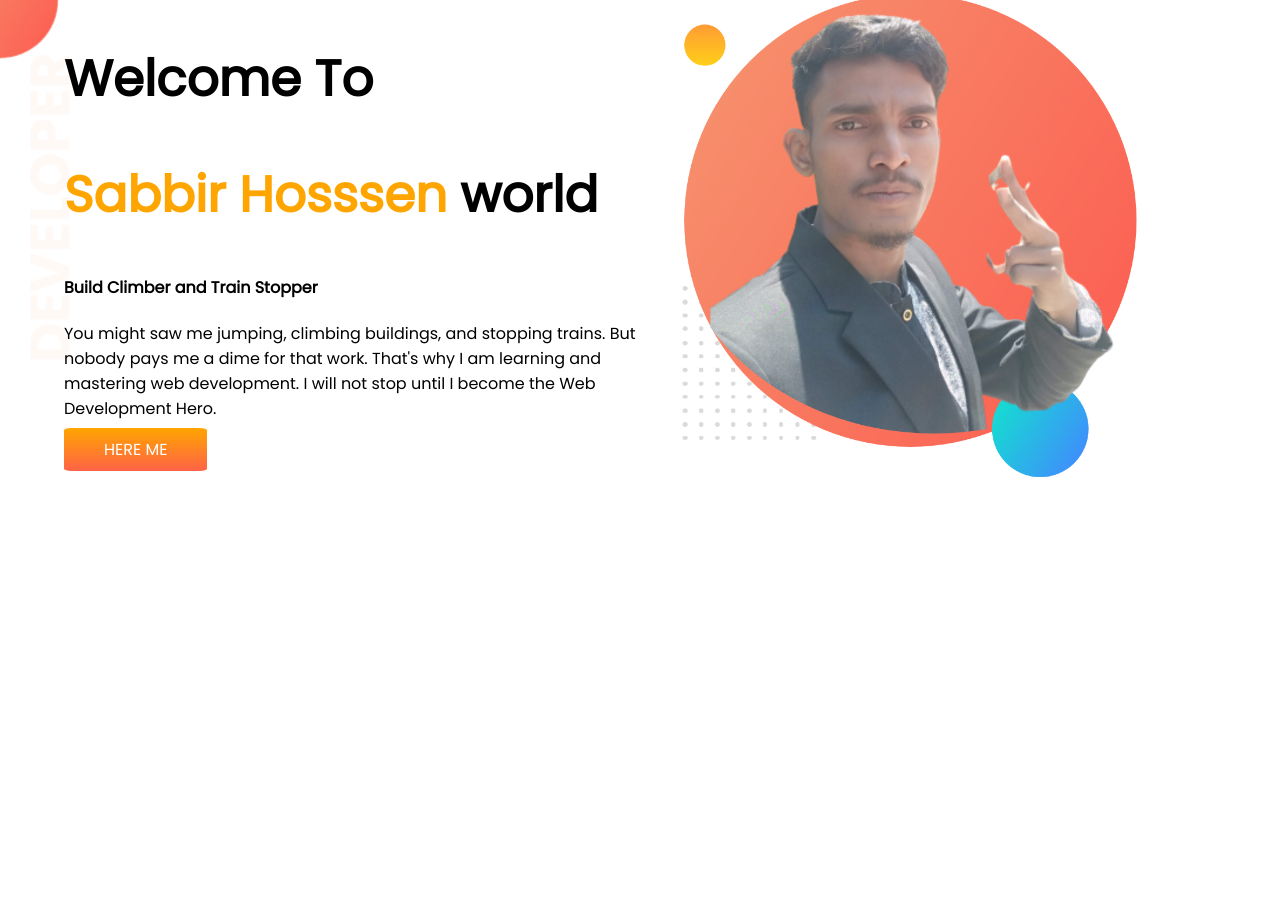
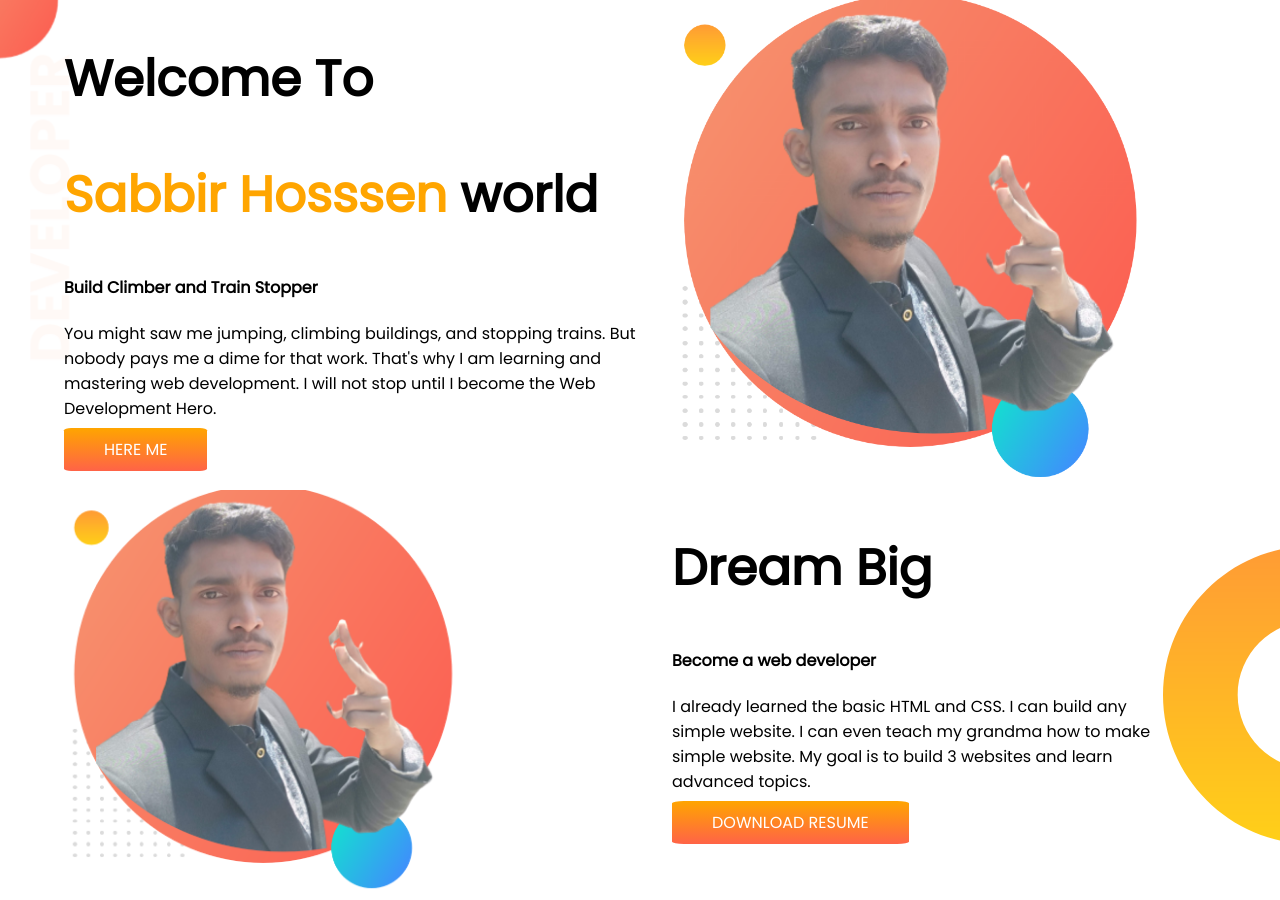
Before and after one commit to sabbirhosssen/Sabbir-HTML-CSS-show, a plain HTML site: page index.html in a window 1280 px wide. Before the commit the page ends 800 px from the top, so only its background shows below. Drawn offline with Linux system fonts and the light colour scheme.

Commit message:
drem section

```diff
--- a/index.html
+++ b/index.html
@@ -27,7 +27,22 @@
                 ME</a>
         </div>
         <div class="continer">
-            <img src="/showOff/my-bg.png" alt="">
+            <img src="showOff/my-bg.png" alt="">
+        </div>
+    </section>
+
+    <section class="dremtop">
+        <div class="drem">
+            <img src="showOff/my-bg.png" alt="">
+        </div>
+        <div class="drem">
+            <h1>Dream Big</h1>
+            <h4>Become a web developer</h4>
+            <p>I already learned the basic HTML and CSS. I can build any simple website.
+                I can even teach my grandma how to make simple website. My goal is to build 3 websites and learn
+                advanced topics.</p>
+            <a class="download-button" target="-black"
+                href="https://www.facebook.com/sabbirhossen.sabbirhossen5858">DOWNLOAD RESUME</a>
         </div>
     </section>
 
--- a/style.css
+++ b/style.css
@@ -20,15 +20,35 @@ section{
     width: 80%;
 }
 .link-button{
-    text-decoration: none;
     background-image:linear-gradient(orange,tomato);
     color:white;
     font-weight:700px;
     padding: 10px 40px;
     border-radius:5%;
+    text-decoration: none;
 }
 .top-banner{
-    background-image:url(/images/top-banner.png) ;
+    background-image:url(images/top-banner.png) ;
     background-repeat: no-repeat;
 
 }
+.dremtop{
+    background-image: url(images/dream-bg.png);
+    background-repeat: no-repeat;
+    background-position: right;
+}
+.drem img{
+    width: 80%;
+}
+.drem{
+    width: 50%;
+    padding-right:100px;
+}
+.download-button{
+    background-image:linear-gradient(orange,tomato);
+    color:white;
+    font-weight:700px;
+    padding: 10px 40px;
+    border-radius:5%;
+    text-decoration: none;
+}
```
